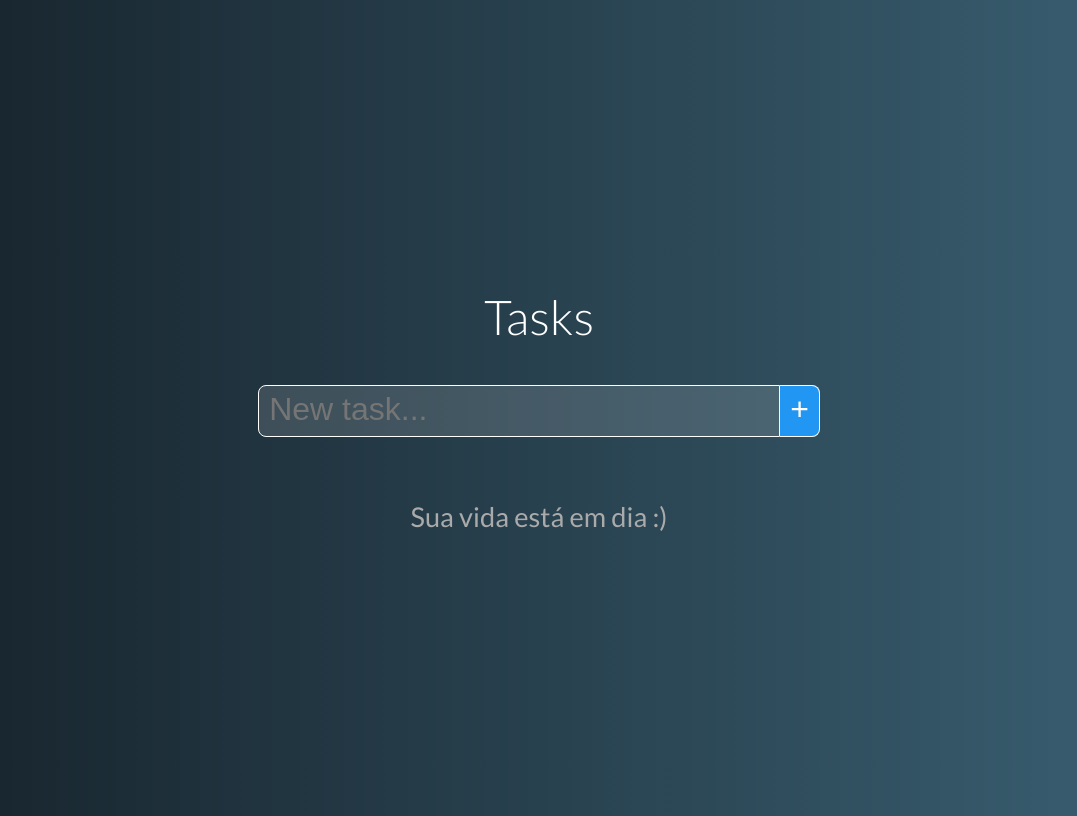
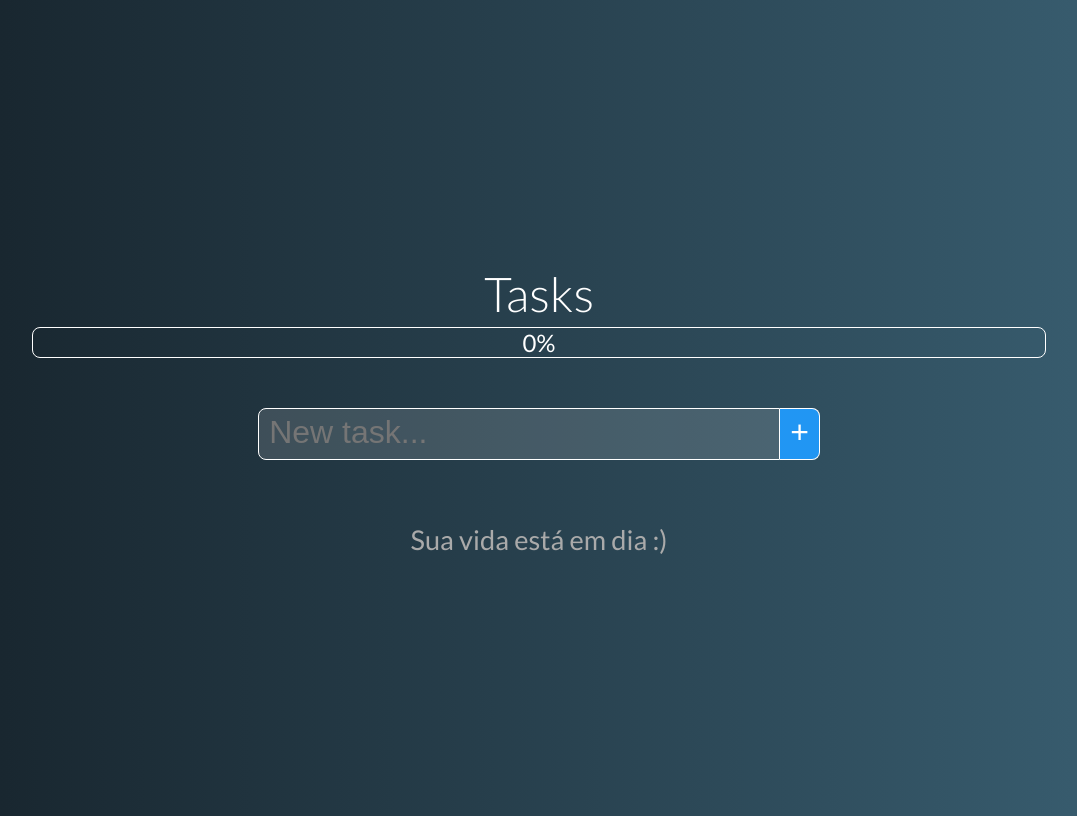
Before and after one commit to pierry01/vue-tasks-again, a Vue app: page / in a window 1280 px wide. Shown: the whole page, without its empty margins (101-1178 px from the left). Built offline with nearby package versions, Linux system fonts and the light colour scheme.

Commit message:
progress component

```diff
--- a/src/App.vue
+++ b/src/App.vue
@@ -1,6 +1,7 @@
 <template>
   <div id="app">
     <h1>Tasks</h1>
+    <TasksProgress :progress="progress" />
     <NewTask @taskAdded="addTask" />
     <Tasks
       :tasks="tasks"
@@ -13,13 +14,22 @@
 <script>
 import Tasks from "./components/Tasks.vue";
 import NewTask from "./components/NewTask.vue";
+import TasksProgress from "./components/TasksProgress.vue";
 
 export default {
-  components: { Tasks, NewTask },
+  components: { Tasks, NewTask, TasksProgress },
   data() {
     return {
       tasks: [],
     };
+  },
+  computed: {
+    progress() {
+      const total = this.tasks.length;
+      const done = this.tasks.filter((t) => !t.pending).length;
+
+      return Math.round((done / total) * 100) || 0;
+    },
   },
   methods: {
     addTask(task) {
--- /dev/null
+++ b/src/components/TasksProgress.vue
@@ -0,0 +1,45 @@
+<template>
+  <div class="tasks-progress">
+    <span class="progress-value">{{ progress }}%</span>
+    <div class="progress-bar" :style="{ width: progress + '%' }"></div>
+  </div>
+</template>
+
+<script>
+export default {
+  props: {
+    progress: {
+      type: Number,
+      default: 0,
+    },
+  },
+};
+</script>
+
+<style>
+.tasks-progress {
+  position: relative;
+  width: 80%;
+  border: 1px solid #fff;
+  color: #fff;
+  border-radius: 8px;
+  margin-bottom: 15px;
+  display: flex;
+  flex-direction: column;
+  align-items: center;
+  justify-content: center;
+}
+
+.progress-bar {
+  position: absolute;
+  border-radius: 8px;
+  height: 100%;
+  background-color: #4caf50;
+  align-self: flex-start;
+}
+
+.progress-value {
+  z-index: 1;
+  font-size: 1.5rem;
+}
+</style>
```
